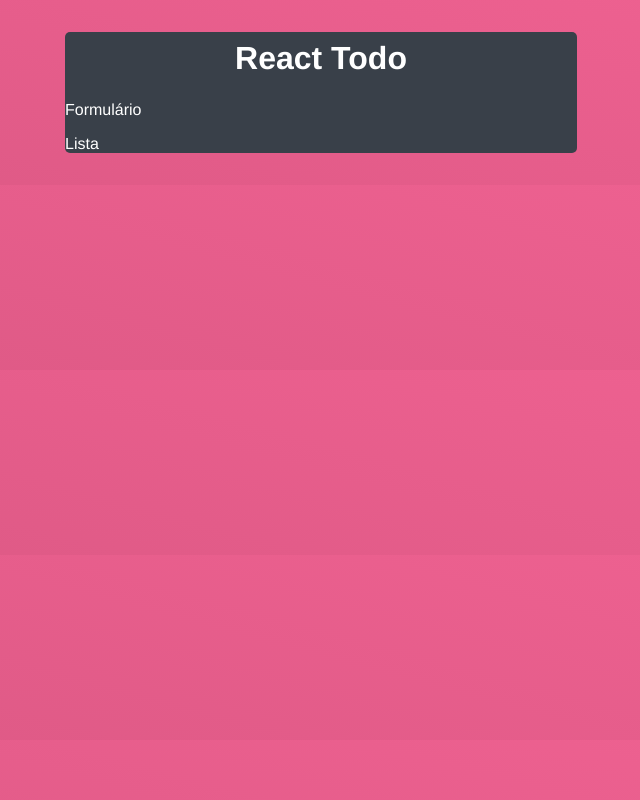
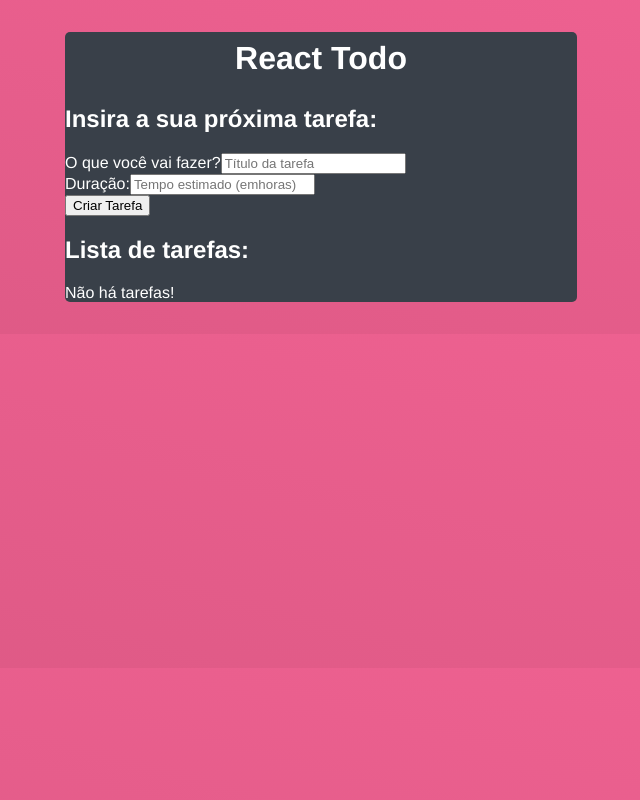
Before and after one commit to germanocandido/To-do-Project, a React (Create React App) app: page / in a window 1280 px wide. Shown: the whole page, without its empty margins (319-959 px from the left). Built offline with nearby package versions, Linux system fonts and the light colour scheme.

Commit message:
feat: criação do formulário

```diff
--- a/src/App.js
+++ b/src/App.js
@@ -11,16 +11,50 @@
   const [todos, setTodos] = useState([])
   const [loading, setLoading] = useState(false)
 
+  const handleSubmit = (e) => {
+    e.preventDefault();
+    console.log(title);
+
+    setTitle("");
+
+    console.log("Submit");
+
+  }
+
   return (
     <div className="App">
       <div className="todo-header">
         <h1>React Todo</h1>
       </div>
       <div className="form-todo">
-        <p>Formulário</p>
+        <h2>Insira a sua próxima tarefa:</h2>
+        <form onSubmit={handleSubmit}>
+          <div className="form-control">
+            <label htmlFor='title'>O que você vai fazer?</label>
+            <input type="text"
+                    name='title'
+                    placeholder="Título da tarefa"
+                    onChange={(e)=> setTitle(e.target.value)}
+                    value={title || ""}
+                    required
+            />
+          </div>
+          <div className="form-control">
+            <label htmlFor='time'>Duração:</label>
+            <input type="text"
+                    name='time'
+                    placeholder="Tempo estimado (emhoras)"
+                    onChange={(e)=> setTime(e.target.value)}
+                    value={time || ""}
+                    required
+            />
+          </div>
+          <input type="submit" value="Criar Tarefa" />
+        </form>
       </div>
       <div className='list-todo'>
-        <p>Lista</p>
+        <h2>Lista de tarefas:</h2>
+        {todos.length === 0 && <p>Não há tarefas!</p>}
       </div>
     </div>
   );
```
